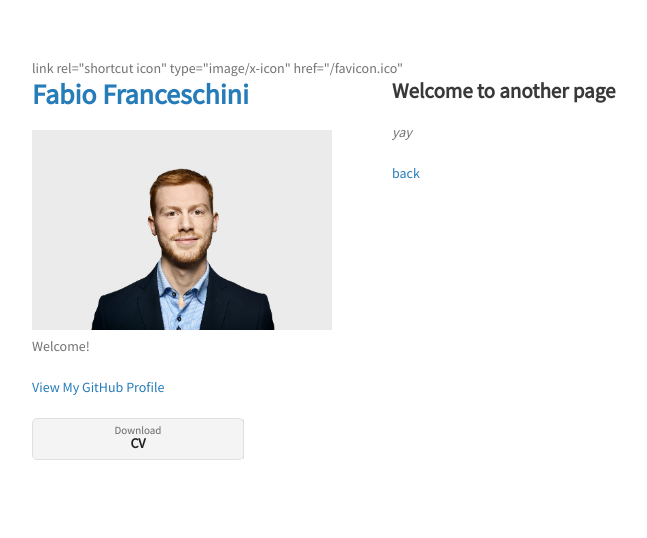
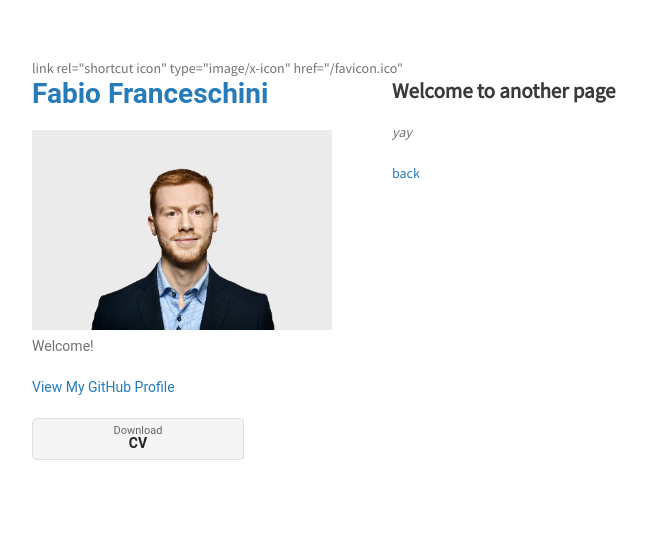
Before and after one commit to ffabio-econ/ffabio-econ.github.io, a Jekyll site: the page built from another-page.md, in a window 1280 px wide. Shown: the top 538 px of the page, without its empty margins (26-673 px from the left). Built offline with Jekyll 4.4.1, drawn with Linux system fonts in a browser that asks for light colours; our own code applies the rules of GitHub Pages for plain Markdown files.

Commit message:
font ffs

```diff
--- a/_layouts/default.html
+++ b/_layouts/default.html
@@ -14,7 +14,7 @@
   </head>
   <body>
     <div class="wrapper">
-      <header>
+      <header style = "font-family: Roboto;">
         <h1><a href="{{ "/" | absolute_url }}">{{ site.title | default: site.github.repository_name }}</a></h1>
 
         {% if site.logo %}
```
